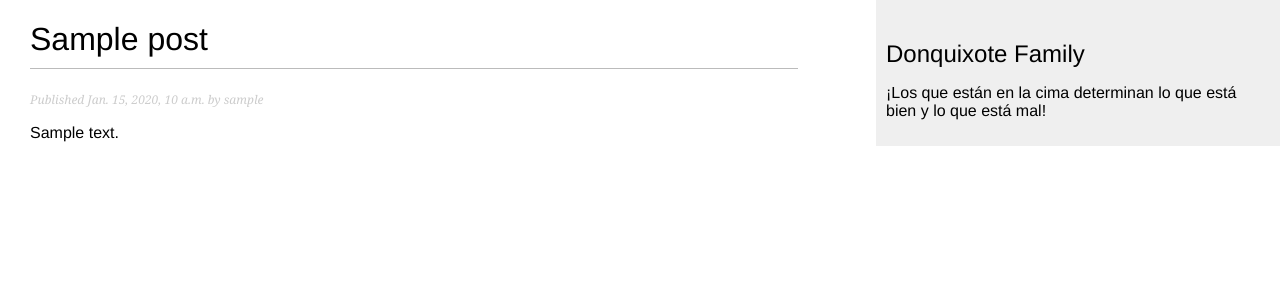
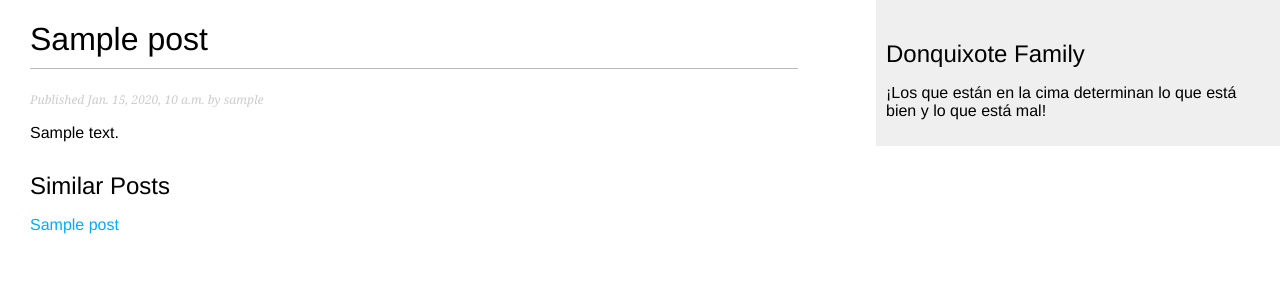
Before and after one commit to Cruz-coder310/donquixote_blog, a Django app: template templates/chronicles/post_detail.html in a window 1280 px wide. Shown: the top 300 px of the page. Run offline with Django 5.2, Linux system fonts and the light colour scheme; tables that the repository leaves empty hold one stand-in row (Sample ...); the template is opened without the code that fills it: values named after a table or form of the project are taken from there, most other values are stand-ins (such as "Sample title", 1, 10 or a date in 2020).

Commit message:
feat(chronicles): add tag-based post filtering

```diff
--- a/templates/chronicles/post_detail.html
+++ b/templates/chronicles/post_detail.html
@@ -6,4 +6,12 @@
     <h1>{{ post.title }}</h1>
     <p class="date">Published {{ post.publish }} by {{ post.author }}</p>
     {{ post.body|linebreaks }}
+    <h2>Similar Posts</h2>
+    {% for post in similar_posts %}
+        <p>
+            <a href="{{ post.get_absolute_url }}">{{ post.title }}</a>
+        </p>
+    {% empty %}
+        There are no similar posts yet.
+    {% endfor %}
 {% endblock content %}
```
Also changed, not shown: chronicles/views.py (+15 -1 lines).
